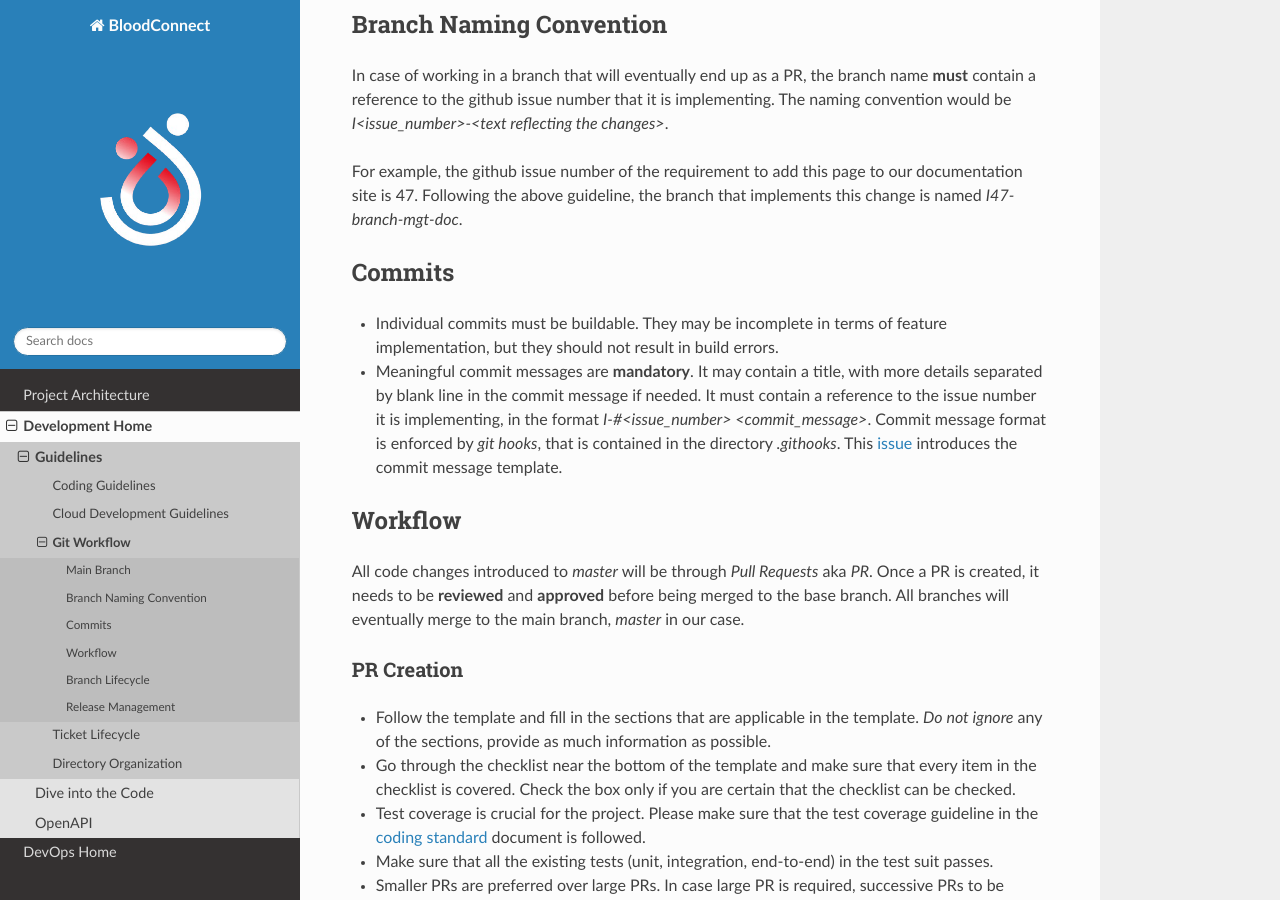
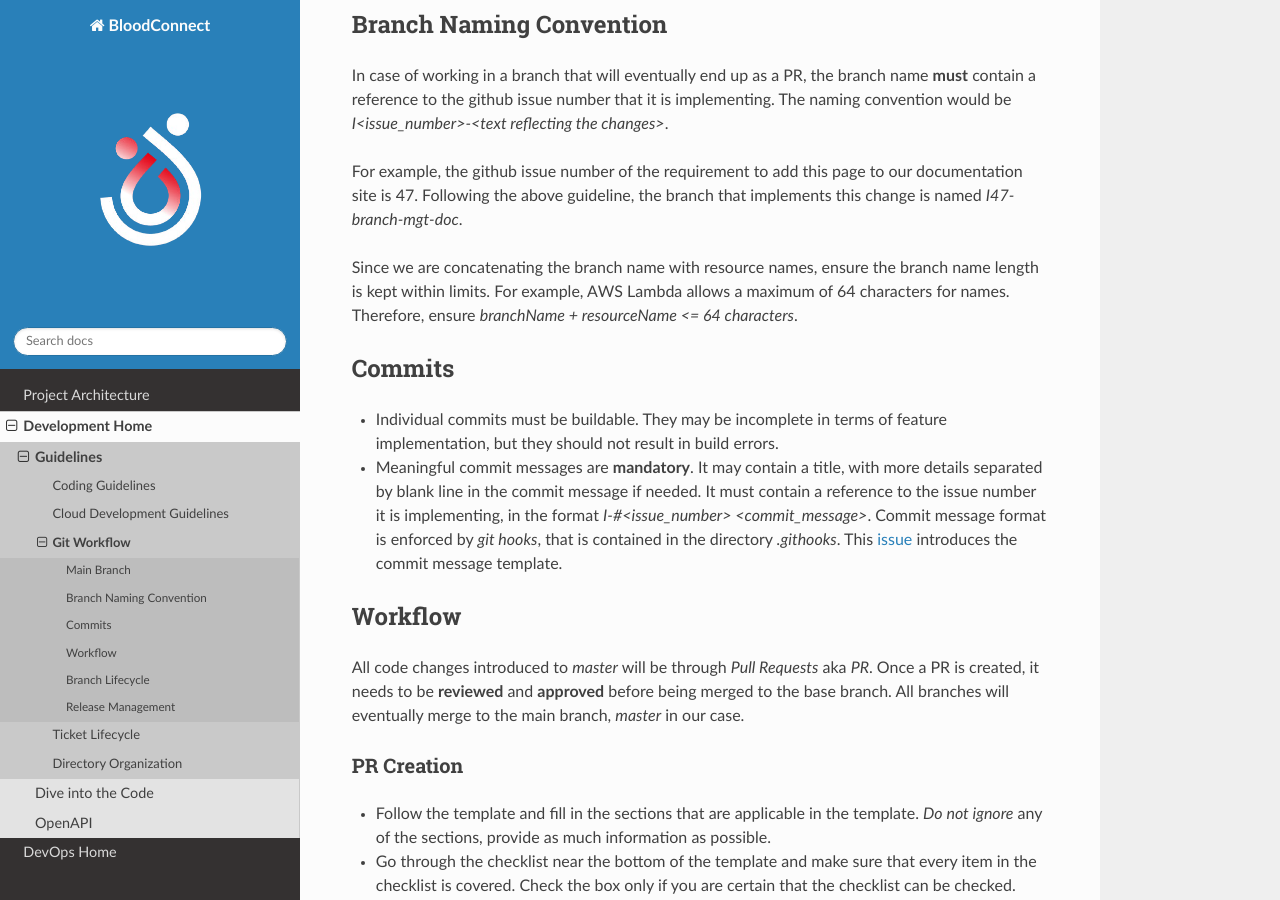
Before and after one commit to CraftsmenLtd/BloodConnect, a Sphinx documentation site: the page built from docs/development/GitWorkflow.rst, in a window 1280 px wide and 900 px high, scrolled down 376 px. Built offline with Sphinx 7.4.7 and the Read the Docs theme 3.1.0, drawn with Linux system fonts in a browser that asks for light colours.

Commit message:
I-80 docs: update on branch naming convention

```diff
--- a/docs/development/GitWorkflow.rst
+++ b/docs/development/GitWorkflow.rst
@@ -12,6 +12,8 @@ Branch Naming Convention
 In case of working in a branch that will eventually end up as a PR, the branch name **must** contain a reference to the github issue number that it is implementing. The naming convention would be `I<issue_number>-<text reflecting the changes>`.
 
 For example, the github issue number of the requirement to add this page to our documentation site is 47. Following the above guideline, the branch that implements this change is named `I47-branch-mgt-doc`.
+
+Since we are concatenating the branch name with resource names, ensure the branch name length is kept within limits. For example, AWS Lambda allows a maximum of 64 characters for names. Therefore, ensure `branchName + resourceName <= 64 characters`.
 
 Commits
 ~~~~~~~
```
